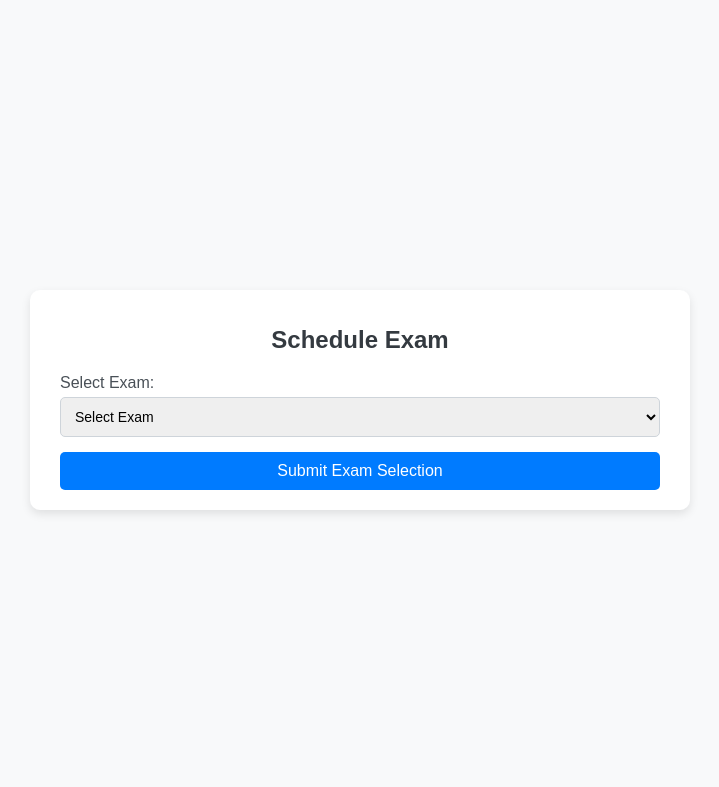
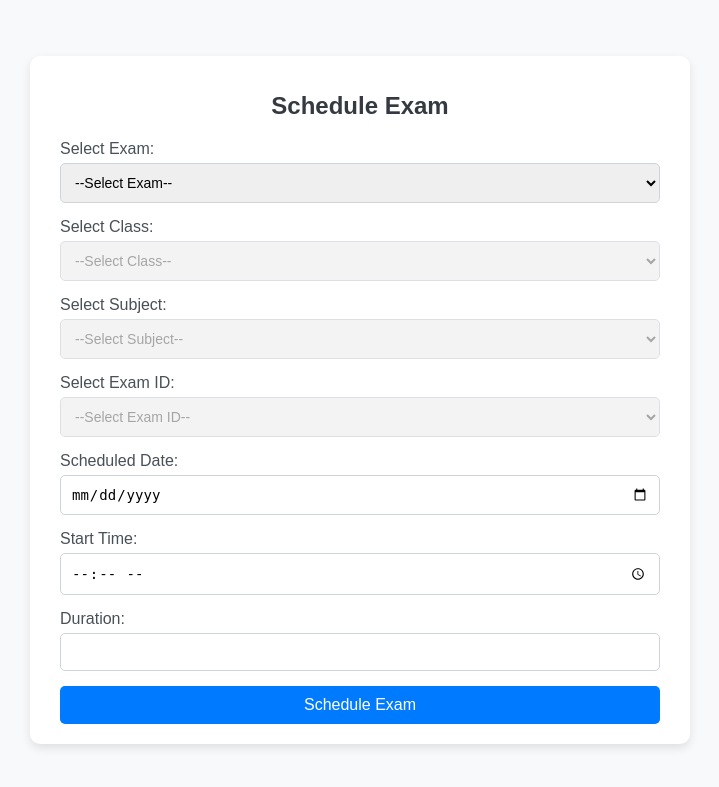
Before and after one commit to PyCoach/online-exam-and-grading-system, a Flask app: page /schedule_exam in a window 1280 px wide. Shown: the top 787 px of the page, without its empty margins (280-999 px from the left). Run offline with Flask 3, Linux system fonts and the light colour scheme; tables that the repository leaves empty or names only in its code hold one stand-in row (values such as "Sample post").

Commit message:
some more features

```diff
--- a/app.py
+++ b/app.py
@@ -86,52 +86,170 @@
     return render_template('create_question_paper.html', mcq_count=session.get('mcq_count'), short_count=session.get('short_count'), long_count=session.get('long_count'))
 
 
+@app.route('/add_questions', methods=['POST'])
+def add_questions():
+    db = Database()
+
+    exam_name = request.form.get('exam_name')
+    subject = request.form.get('subject')
+    exam_id= request.form.get('exam_id')
+    class_name= request.form.get('class_name')
+    print(exam_id,exam_name,class_name)
+
+    if not exam_name:
+        return "<p style='color: red; font-size: 50px;'>Exam name is missing.</p>"
+
+
+    # Fetch total counts (ensure these are passed in the form)
+    mcq_count=session.get('mcq_count')
+    short_count=session.get('short_count')
+    long_count=session.get('long_count')
+    print(f"mcq_count: {mcq_count}")
+
+
+
+
+    # Insert MCQs
+    for i in range(1, mcq_count + 1):
+        question_text = request.form.get(f'mcq{i}')
+        print(question_text)
+        options = '|'.join([
+            request.form.get(f'mcq{i}_option1'),
+            request.form.get(f'mcq{i}_option2'),
+            request.form.get(f'mcq{i}_option3'),
+            request.form.get(f'mcq{i}_option4')
+        ])
+        print(options)
+        correct_answer = request.form.get(f'mcq{i}_answer')
+        print(correct_answer)
+        marks = int(request.form.get(f'mcq{i}_marks', 1))  # Default to 1 mark if not provided
+        print(marks)
+        # Insert MCQ into the database
+        if question_text and options and correct_answer:
+            db.insert_question(
+                exam_name=exam_name,
+                subject=subject,
+                class_name=class_name,
+                exam_id=exam_id,
+                question_text=question_text,
+                question_type="mcq",
+                options=options,
+                correct_answer=correct_answer,
+                marks=marks
+
+            )
+
+
+    # Loop through Short Answer Questions
+    for i in range(1, short_count + 1):
+        question_text = request.form.get(f'short{i}')
+        marks = int(request.form.get(f'short{i}_marks', 1))  # Default marks to 1 if not provided
+
+        # Insert Short Answer Question into the database
+        if question_text:
+            db.insert_question(
+                exam_name=exam_name,
+                subject=subject,
+                exam_id=exam_id,
+                class_name=class_name,
+                question_text=question_text,
+                question_type="short",
+                marks=marks
+            )
+
+
+    # Loop through Long Answer Questions
+    for i in range(1, long_count + 1):
+        question_text = request.form.get(f'long{i}')
+        marks = int(request.form.get(f'long{i}_marks', 1))  # Default to 1 mark if not provided
+
+        if question_text:
+            db.insert_question(
+                exam_name=exam_name,
+                subject=subject,
+                exam_id=exam_id,
+                class_name=class_name,
+                question_text=question_text,
+                question_type="long",
+                marks=marks
+            )
+    db.close_connection()
+    return "Questions added successfully!"
+
+
 @app.route('/schedule_exam', methods=['POST', 'GET'])
 def schedule_exam():
     db = Database()
-    print('inside schedule exams')
+    print('Inside schedule_exam')
 
-    # Fetch all exam names from the database
-    exam_tuple = db.fetch_exams()
-    exam_names = [exams[0] for exams in exam_tuple]
-    exam_names = set(exam_names)  # Remove any duplicates
+    # Fetch all exam names and IDs from the database
+    exam_tuple = db.fetch_exams()  # Ensure this fetches (exam_name, exam_id)
+    exam_names = [exam[0] for exam in exam_tuple]  # Extract exam names
+    exam_ids = {exam[0]: exam[1] for exam in exam_tuple}  # Map exam_name to exam_id
 
+    # Initialize variables
     selected_exam = None
     selected_class = None
+    selected_subject = None
+    selected_exam_id = None
+    filtered_exam_ids = []
     subjects = []
     class_names = []
-    message = None  # Initialize message to avoid UnboundLocalError
+    message = None
     success_message = None
 
     if request.method == 'POST':
+        # Fetch selected exam from the form
         selected_exam = request.form.get('exam_name')
-        selected_class = request.form.get('class_name')
 
         if selected_exam:
-            # Fetch class names if exam is selected
+            # Fetch class names for the selected exam
             class_names = db.fetch_class_names_by_exam(selected_exam)
 
-        if selected_exam and selected_class:
-            # Fetch subjects associated with the selected exam and class
-            subjects = db.fetch_subjects_by_class(selected_exam, selected_class)
+            # Fetch the selected class from the form
+            selected_class = request.form.get('class_name')
 
-            # Get other details
-            subject_name = request.form.get('subject_name')
-            scheduled_date = request.form.get('scheduled_date')
-            start_time = request.form.get('start_time')
-            duration = request.form.get('duration')
+            if selected_class:
+                # Fetch subjects for the selected class
+                subjects = db.fetch_subjects_by_class(selected_exam, selected_class)
 
-            if subject_name and scheduled_date and start_time and duration:
-                # Insert the exam schedule into the database
-                db.insert_exam_schedule(selected_exam, subject_name, selected_class, scheduled_date, start_time, duration, session['teacher_id'])
-                success_message = "Exam scheduled successfully!"
+                # Fetch the selected subject from the form
+                selected_subject = request.form.get('subject_name')
 
+                if selected_subject:
+                    # Fetch filtered exam IDs
+                    filtered_exam_ids = db.fetch_exam_id_by_subjects(selected_subject, selected_class, selected_exam)
+                    filtered_exam_ids=[i[0] for i in filtered_exam_ids]
+
+                    # Fetch the selected exam ID from the form
+                    selected_exam_id = request.form.get('exam_id')
+
+                    # Handle final form submission for scheduling the exam
+                    if 'submit_schedule' in request.form:
+                        # Get the remaining fields
+                        scheduled_date = request.form.get('scheduled_date')
+                        start_time = request.form.get('start_time')
+                        duration = request.form.get('duration')
+
+                        # Validate all fields
+                        if selected_exam_id and scheduled_date and start_time and duration:
+                            # Insert the schedule into the database
+
+                            db.insert_exam_schedule(
+                                selected_exam_id, selected_exam, selected_subject, selected_class,
+                                scheduled_date, start_time, duration, session['teacher_id']
+                            )
+
+                            success_message = "Exam scheduled successfully!"
+                            print(success_message)
+                        else:
+                            message = "Please fill all required fields."
+                else:
+                    message = "Please select a subject."
             else:
-                message = "Please fill all required fields."
-
+                message = "Please select a class."
         else:
-            # Show error message if exam or class is not selected
-            message = "Please select both exam and class."
+            message = "Please select an exam."
 
     return render_template(
         'schedule_exam.html',
@@ -140,9 +258,17 @@
         class_names=class_names,
         selected_class=selected_class,
         subjects=subjects,
+        selected_subject=selected_subject,
+        filtered_exam_ids=filtered_exam_ids,
+        selected_exam_id=selected_exam_id,
         message=message,
         success_message=success_message
     )
+
+
+
+
+
 
 @app.route('/go_to_teacher_interface', methods=['POST'])
 def go_to_teacher_interface():
@@ -159,12 +285,96 @@
     return render_template('scheduled_exams.html', exam_data=all_exams)
 
 
+@app.route('/show_exams_by_class')
+def show_exams_by_class():
+    db=Database()
+    student_id=session['student_id']
+    class_name= db.fetch_class_by_student_id(student_id)
+    exams=db.fetch_exams_by_class(class_name)
+    return render_template('student_exams.html',exams=exams)
+
+@app.route('/student/attempt_exam/<exam_id>', methods=['GET', 'POST'])
+def attempt_exam(exam_id):
+    db = Database()
+    subject = request.args.get('subject')
+    class_name = request.args.get('class_name')
+
+    print("Subject:", subject, "Class Name:", class_name, "Exam ID:", exam_id)
+
+    # Fetch questions from the database based on exam_id, subject, and class_name
+    questions = db.fetch_exam_questions_for_student(exam_id, subject, class_name)
+    print("Questions Fetched:", questions)
+
+    if not questions:
+        message = "No questions available for this exam."
+        return render_template('attempt_exam.html', questions=[], message=message)
+
+    return render_template('attempt_exam.html', questions=questions, exam_id=exam_id,subject=subject,class_name=class_name)
 
 
 
+@app.route('/submit_exam/<exam_id>', methods=['POST'])
+def submit_exam(exam_id):
+    db = Database()
+
+    # Retrieve subject and class_name from the form
+    subject = request.args.get('subject')
+    class_name = request.args.get('class_name')
+    print("Subject:", subject, "Class Name:", class_name, "Exam ID:", exam_id)
+    # Fetch all questions with correct answers
+    questions = db.fetch_exam_questions_for_student(exam_id, subject, class_name)
+
+    # Create a dictionary for correct answers
+    correct_answers = {question[0]: question[3] for question in questions}  # {question_text: correct_option}
+    print("Correct Answers:", correct_answers)
+    # Fetch submitted answers from the form
+    submitted_answers = {}
+    for key, value in request.form.items():
+        print("key:", key, "value:", value)
+        if key.startswith("question_"):  # Identify submitted questions
+            question_id = key.split("_")[1]
+            print("question_id:", question_id)
+            question_text = next(q[0] for q in questions if str(q[4]) == question_id)
+            print("question_text:", question_text)  # Extract question text
+            submitted_answers[question_text] = value
+
+    print("Submitted Answers:", submitted_answers)
+    print("Correct Answers:", correct_answers)
+
+    # Evaluate the score
+    score = 0
+    total_marks = sum(q[4] for q in questions if q[1] == 'mcq')
+    student_responses = []
+    for question_text, correct_answer in correct_answers.items():
+        response = submitted_answers.get(question_text)
+        print("-----------",)
+        marks_awarded = 0
+        is_checked = False
+        if response == correct_answer:
+            marks_awarded = next(q[4] for q in questions if q[0] == question_text)  # Get marks
+            score += marks_awarded  # Increment score for correct answers
+            is_checked = True  # MCQs are auto-checked
+        question_id = next(q[4] for q in questions if q[0] == question_text)
+        student_responses.append((session['student_id'], exam_id, question_id, response, marks_awarded, is_checked))
+        print("---------------")
+        print("Response:", response, "Correct Answer:", correct_answer, "Marks Awarded:", marks_awarded)
+        print(student_responses)
+        print("---------------")
+    print(f"Score: {score}/{ total_marks}")
+
+    # Save the result in the database
+    student_id = session['student_id']
+    db.store_student_responses(student_responses)
+    db.save_exam_result(session['student_id'], exam_id, subject, class_name, score, total_marks)
+
+    # Redirect to results page or confirmation
+    return render_template(
+        'exam_result.html',
+        score=score,
+         total_marks= total_marks,
+        subject=subject,
+        class_name=class_name
+    )
 
 
-
-
-if __name__ == "__main__":
-    app.run(debug=True)
+app.run(debug=True)
--- a/templates/create_question_paper.html
+++ b/templates/create_question_paper.html
@@ -74,7 +74,10 @@
                 <label for="exam_name">Exam name:</label>
                 <input type="text" id="exam_name" name="exam_name" placeholder="Enter Exam name" required>
             </div>
-
+            <div>
+                <label for="exam_id">Exam ID</label>
+                <input type="text" id="exam_id" name="exam_id" placeholder="Enter Exam id" required>
+            </div>
             <!-- Subject Input -->
             <div>
                 <label for="subject">Subject:</label>
--- a/templates/registration_page.html
+++ b/templates/registration_page.html
@@ -11,12 +11,12 @@
         <h1>St. Lawrence Sr. Sec. School</h1>
 
         <!-- LOGO -->
-        <img src="https://scontent.fdel25-4.fna.fbcdn.net/v/t39.30808-6/229637003_358057545728538_1843618742647452410_n.jpg?_nc_cat=100&ccb=1-7&_nc_sid=6ee11a&_nc_ohc=c-geUHvWby4Q7kNvgFqctDM&_nc_zt=23&_nc_ht=scontent.fdel25-4.fna&_nc_gid=Aw1sFx1qNvRuW-hFR7e84vE&oh=00_AYCc2BMaHzgIzEoSkXUSGv6it0p2zKSF3oxWveaYZZL5_w&oe=674F8786" style="max-width: 6%; margin-top:2%;">
+        <img src="https://i.ibb.co/qJR1hV8/stl-logo.jpg" style="max-width: 6%; margin-top:2%;">
     </div>
 
     <div id="outer">
         <div id="image">
-            <img src="https://scontent.fdel25-3.fna.fbcdn.net/v/t39.30808-6/301769625_602800977920859_6221836329921110566_n.jpg?_nc_cat=102&ccb=1-7&_nc_sid=cc71e4&_nc_ohc=flV2GXRtlRYQ7kNvgGxsI9Z&_nc_zt=23&_nc_ht=scontent.fdel25-3.fna&_nc_gid=AUi37l0KEQspQaHlpMkSwOR&oh=00_AYCyX3udMZzXG9AaJEV9QwOk_eoqiqnW-H-NFb4s1ewagg&oe=674F9591" alt="school image">
+            <img src="https://i.ibb.co/r5w4HXZ/stl.png" alt="school image">
         </div>
 
         <div id="form">
--- a/templates/schedule_exam.html
+++ b/templates/schedule_exam.html
@@ -39,7 +39,7 @@
         select,
         input[type="date"],
         input[type="time"],
-        input[type="number"] {
+        input[type="text"] {
             width: 100%;
             padding: 10px;
             font-size: 14px;
@@ -57,7 +57,6 @@
             border: none;
             border-radius: 5px;
             cursor: pointer;
-            transition: background-color 0.3s ease;
         }
         input[type="submit"]:hover {
             background-color: #0056b3;
@@ -87,74 +86,73 @@
     <div class="container">
         <h1>Schedule Exam</h1>
 
-        {% if message %}
-            <p style="color: red; font-size: 20px; text-align: center;">{{ message }}</p>
-        {% endif %}
-
-        {% if success_message %}
-            <p class="success-message">{{ success_message }}</p>
-            <!-- Show button to go to Teacher Interface -->
-            <form method="POST" action="/go_to_teacher_interface">
-                <input type="submit" value="Go to Teacher Interface">
-            </form>
-        {% else %}
-
-            <!-- Select Exam Form -->
-            {% if not selected_exam %}
-            <form method="POST" action="/schedule_exam">
+        <form method="POST">
+            <!-- Exam Dropdown -->
             <label for="exam_name">Select Exam:</label>
-                <select id="exam_name" name="exam_name">
-                    <option value="">Select Exam</option>
+            <select name="exam_name" id="exam_name" onchange="this.form.submit()">
+                <option value="">--Select Exam--</option>
                 {% for exam in exam_names %}
-                        <option value="{{ exam }}" {% if exam == selected_exam %}selected{% endif %}>{{ exam }}</option>
-                    {% endfor %}
-                </select>
-                <input type="submit" value="Submit Exam Selection">
-            </form>
-            {% endif %}
-
-            <!-- Select Class Form -->
-            {% if selected_exam and not selected_class %}
-            <form method="POST" action="/schedule_exam">
-                <input type="hidden" name="exam_name" value="{{ selected_exam }}">
-                <label for="class_name">Select Class:</label>
-                <select id="class_name" name="class_name">
-                    <option value="">Select Class</option>
-                    {% for class_name in class_names %}
-                        <option value="{{ class_name }}" {% if class_name == selected_class %}selected{% endif %}>{{ class_name }}</option>
-                    {% endfor %}
-                </select>
-                <input type="submit" value="Submit Class Selection">
-            </form>
-            {% endif %}
-
-            <!-- Full Form for Scheduling Exam -->
-            {% if selected_exam and selected_class %}
-            <form method="POST" action="/schedule_exam">
-                <input type="hidden" name="exam_name" value="{{ selected_exam }}">
-                <input type="hidden" name="class_name" value="{{ selected_class }}">
-
-                <label for="subject_name">Select Subject:</label>
-                <select id="subject_name" name="subject_name">
-                    <option value="">Select Subject</option>
-                    {% for subject in subjects %}
-                        <option value="{{ subject }}">{{ subject }}</option>
+                    <option value="{{ exam }}" {% if selected_exam == exam %}selected{% endif %}>
+                        {{ exam }}
+                    </option>
                 {% endfor %}
             </select>
 
+            <!-- Class Dropdown -->
+            <label for="class_name">Select Class:</label>
+            <select name="class_name" id="class_name" onchange="this.form.submit()" {% if not class_names %}disabled{% endif %}>
+                <option value="">--Select Class--</option>
+                {% for class_name in class_names %}
+                    <option value="{{ class_name }}" {% if selected_class == class_name %}selected{% endif %}>
+                        {{ class_name }}
+                    </option>
+                {% endfor %}
+            </select>
+
+            <!-- Subject Dropdown -->
+            <label for="subject_name">Select Subject:</label>
+            <select name="subject_name" id="subject_name" onchange="this.form.submit()" {% if not subjects %}disabled{% endif %}>
+                <option value="">--Select Subject--</option>
+                {% for subject in subjects %}
+                    <option value="{{ subject }}" {% if selected_subject == subject %}selected{% endif %}>
+                        {{ subject }}
+                    </option>
+                {% endfor %}
+            </select>
+
+            <!-- Exam ID Dropdown -->
+            <!-- Exam ID Dropdown -->
+            <label for="exam_id">Select Exam ID:</label>
+            <select name="exam_id" id="exam_id" {% if not filtered_exam_ids %}disabled{% endif %}>
+                <option value="">--Select Exam ID--</option>
+                {% for exam_id in filtered_exam_ids %}
+                    <option value="{{ exam_id }}" {% if selected_exam_id == exam_id %}selected{% endif %}>
+                        {{ exam_id }}
+                    </option>
+                {% endfor %}
+            </select>
+
+            <!-- Other Fields -->
             <label for="scheduled_date">Scheduled Date:</label>
-                <input type="date" id="scheduled_date" name="scheduled_date" required>
+            <input type="date" name="scheduled_date" id="scheduled_date">
 
-                <label for="start_time">Start time:</label>
-                <input type="time" id="start_time" name="start_time" required>
+            <label for="start_time">Start Time:</label>
+            <input type="time" name="start_time" id="start_time">
 
-                <label for="duration">Duration (in minutes):</label>
-                <input type="number" id="duration" name="duration" min="1" required>
+            <label for="duration">Duration:</label>
+            <input type="text" name="duration" id="duration">
 
-                <input type="submit" value="Schedule Exam">
+            <!-- Submit Button -->
+            <input type="submit" name="submit_schedule" value="Schedule Exam">
+
+            <!-- Error or Success Messages -->
+            {% if message %}
+                <p style="color: red;">{{ message }}</p>
+            {% endif %}
+            {% if success_message %}
+                <p style="color: green;">{{ success_message }}</p>
+            {% endif %}
         </form>
-            {% endif %}
-        {% endif %}
     </div>
 </body>
 </html>
--- a/templates/student_dashboard.html
+++ b/templates/student_dashboard.html
@@ -10,7 +10,7 @@
     <div class="container">
         <h1>Welcome, {{name}}</h1>
         <ul>
-            <li><a href="/give_exam">📚 Give Exam</a></li>
+            <li><a href="show_exams_by_class">📚 Give Exam</a></li>
             <li><a href="/check_results">📊 Check Results</a></li>
             <li><a href="/submit_homework">📝 Submit Homework</a></li>
         </ul>
```
Also changed, not shown: db.py (+76 -22 lines), templates/attempt_exam.html (added, +119 -0 lines), templates/exam_result.html (added, +64 -0 lines), templates/student_exams.html (added, +65 -0 lines), templates/ques_manager.py (deleted). Lines whose indentation alone changed are shown as unchanged.
